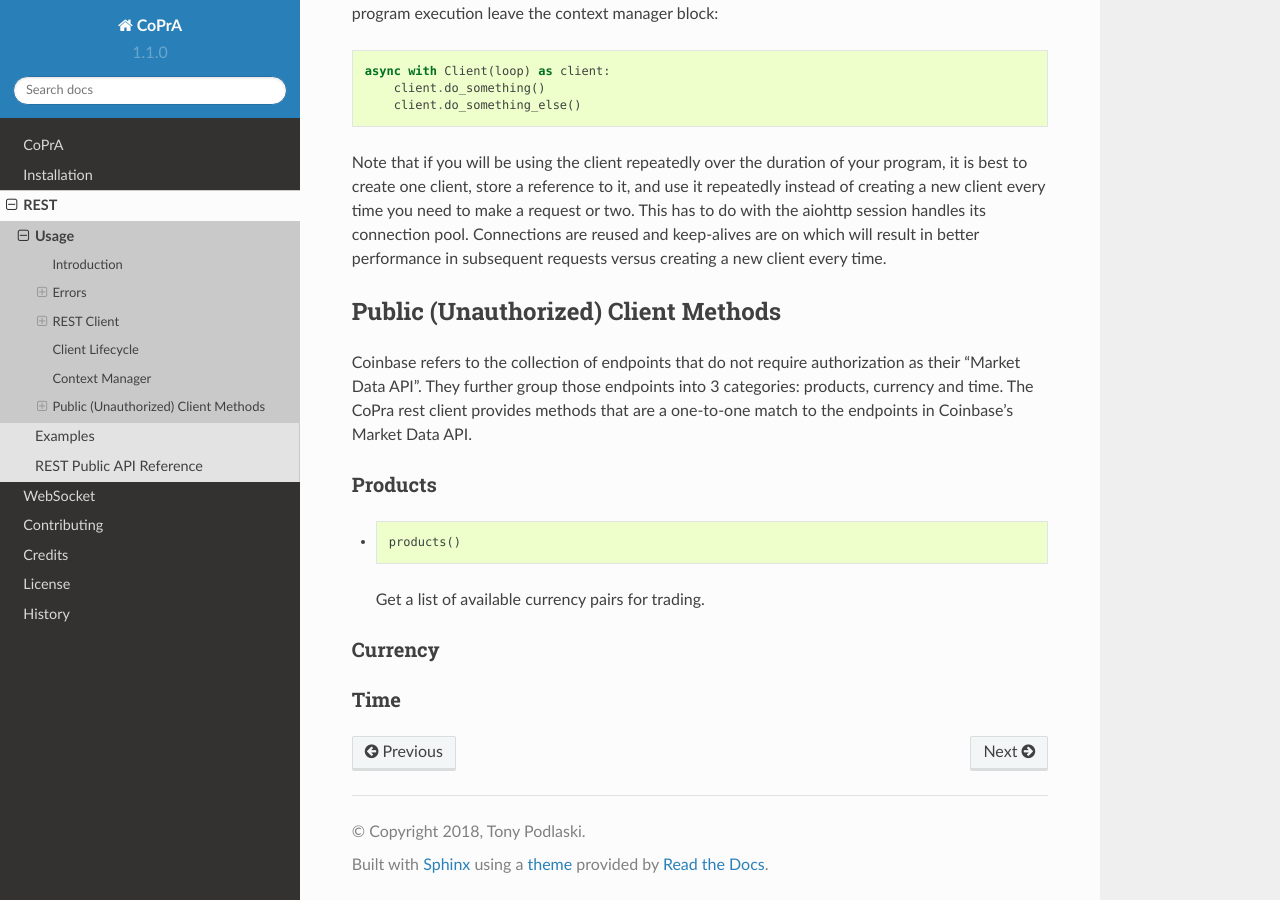
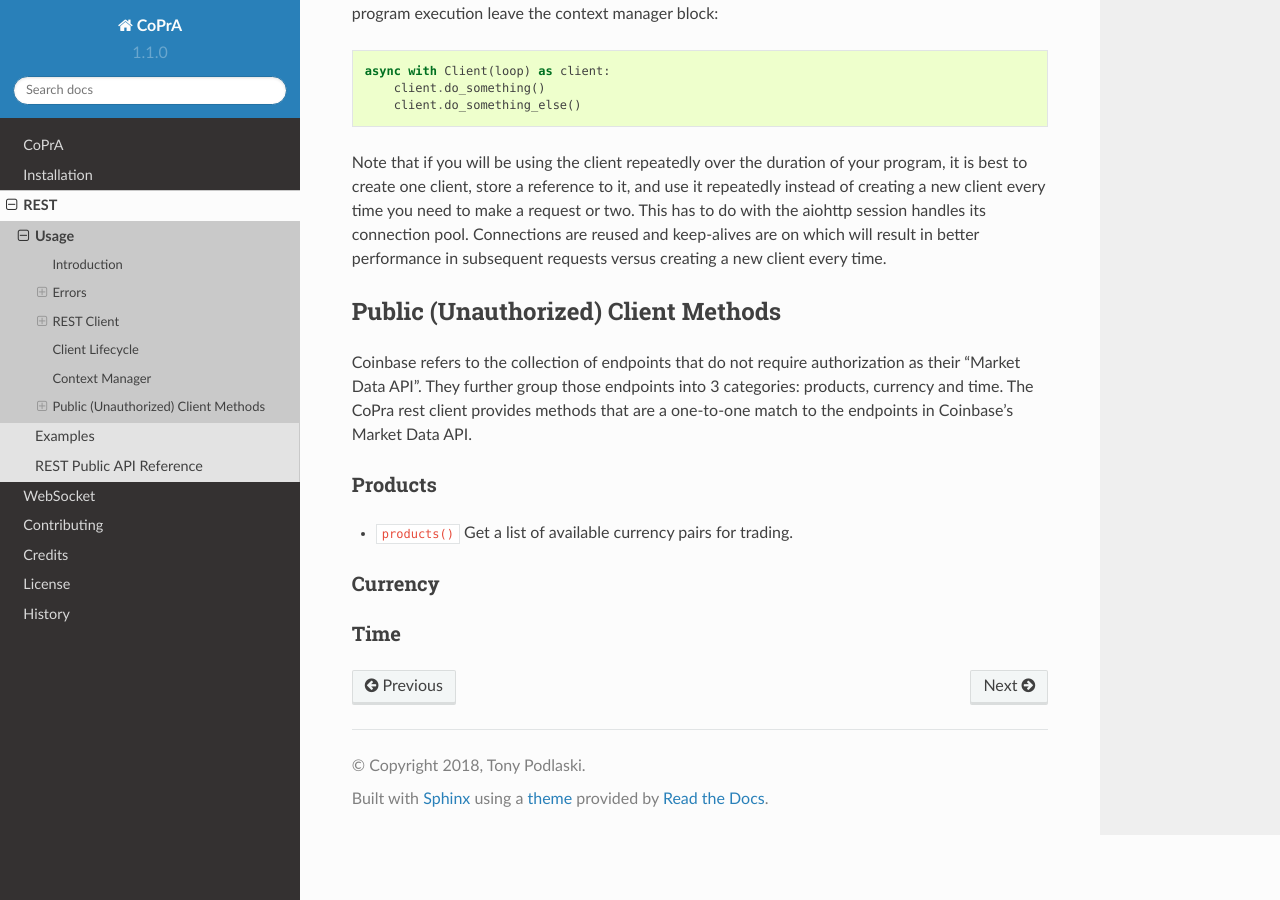
Before and after one commit to tpodlaski/copra, a Sphinx documentation site: the page built from docs/rest/usage.rst, in a window 1280 px wide and 900 px high, scrolled down 3098 px. Built offline with Sphinx 7.4.7 and the Read the Docs theme 2.0.0, drawn with Linux system fonts in a browser that asks for light colours; some of the changed lines change nothing that is shown.

Commit message:
Update usage.rst

```diff
--- a/docs/rest/usage.rst
+++ b/docs/rest/usage.rst
@@ -118,10 +118,7 @@ Products
 ++++++++
 
 *
-    .. code:: python
-
-        products()
-
+    :code:`products()`
     Get a list of available currency pairs for trading.
 
 
```
